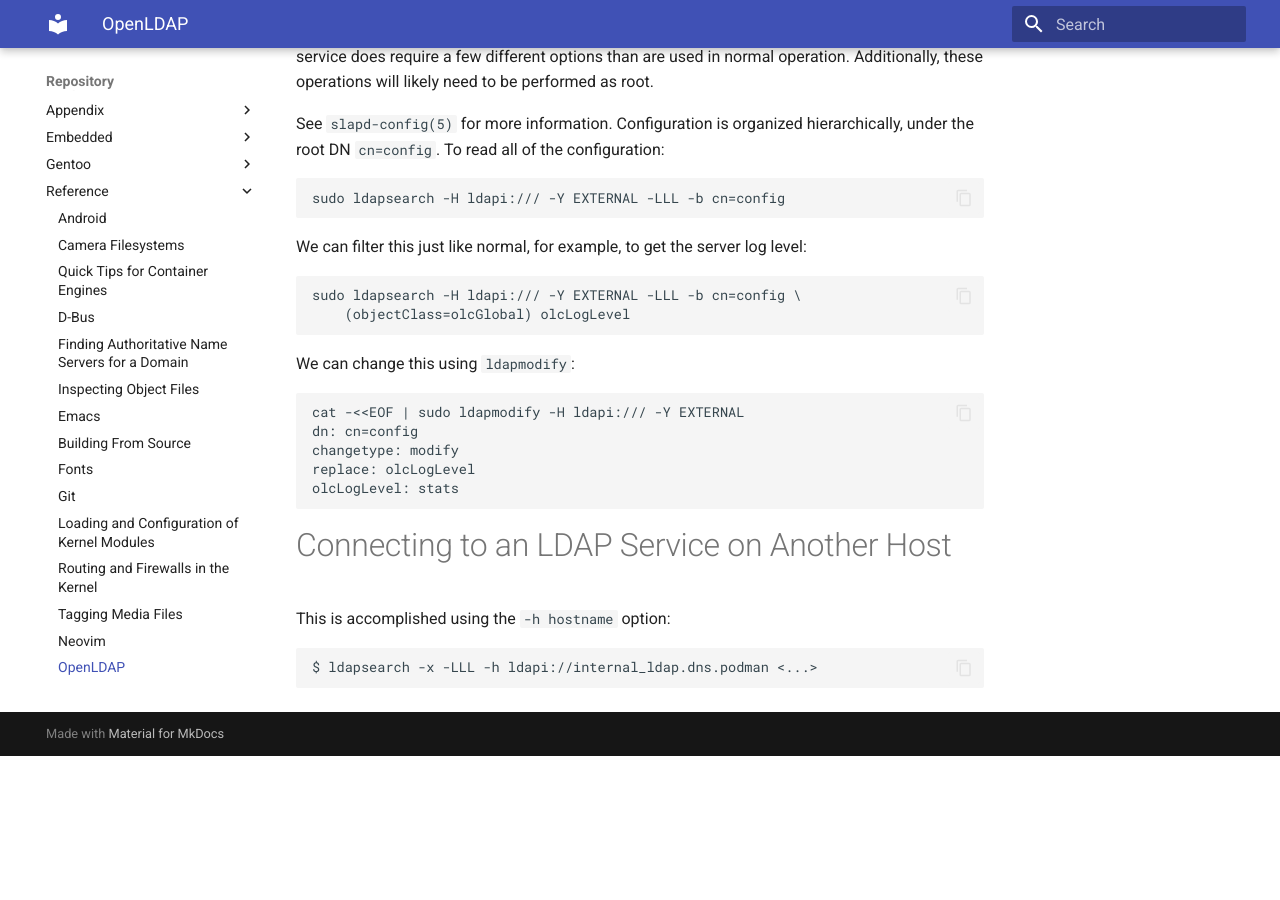
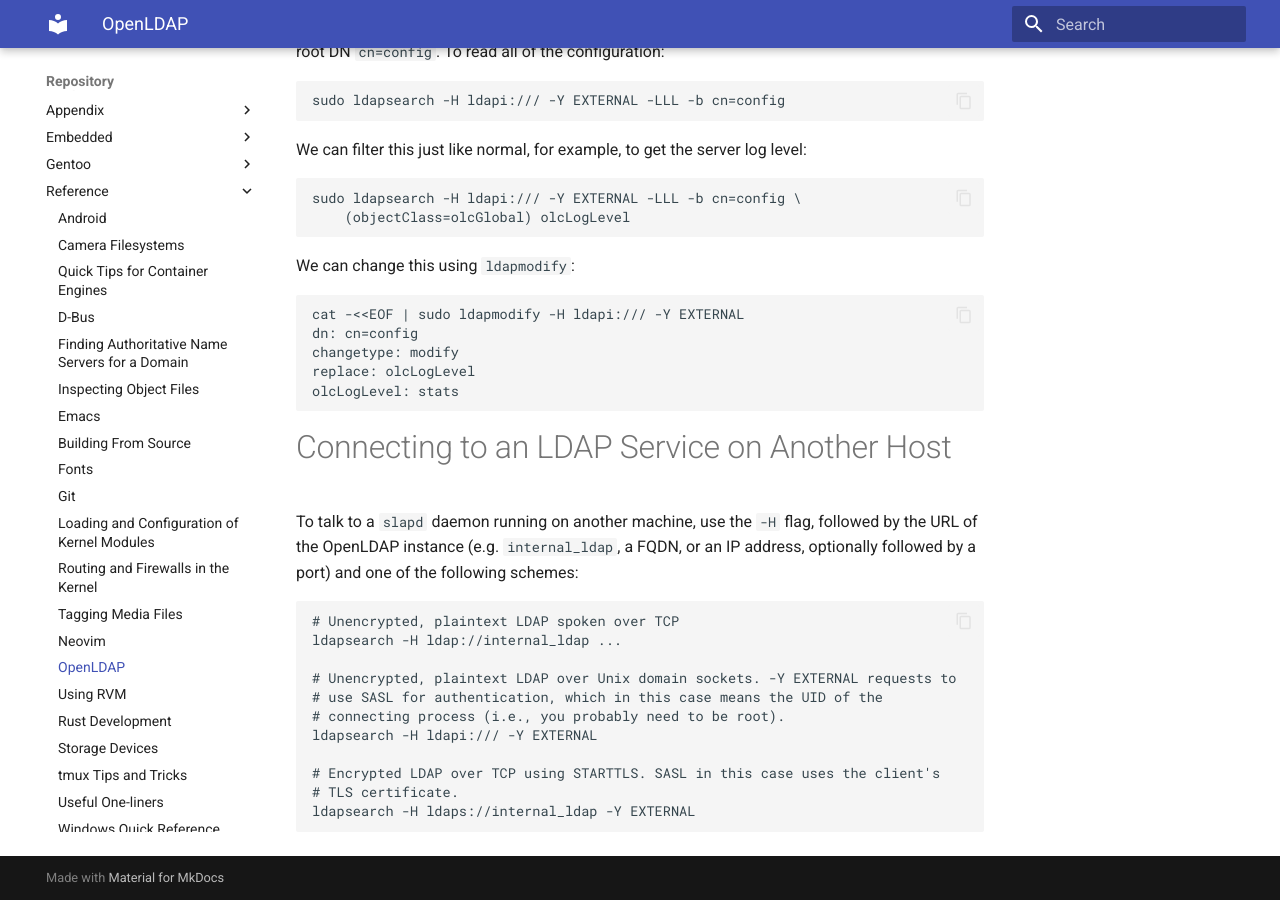
Before and after one commit to AmateurECE/twardyece-repository, an MkDocs documentation site: the page built from docs/Reference/OpenLDAP.md, in a window 1280 px wide and 900 px high, scrolled down 4276 px. Built offline with MkDocs 1.6.1 and Material for MkDocs 9.7.7, drawn with Linux system fonts in a browser that asks for light colours; before the commit the page ends 5032 px from its top, so only the background shows below that; some of the changed text lies outside the part shown.

Commit message:
Fix an error in the LDAP documents

````diff
--- a/docs/Reference/OpenLDAP.md
+++ b/docs/Reference/OpenLDAP.md
@@ -22,6 +22,7 @@ directory, the administrator DN is
 `'cn=admin,dc=edtwardy,dc=hopto,dc=org'`.
 
 # Reconfiguring and Finding North
+
 When `slapd` is installed, especially on Debian, apt may not request
 full configuration from the user, and may incorrectly determine the DNS domain
 name of the system. To reconfigure the package, simply use `dpkg`:
@@ -34,12 +35,6 @@ Next, it can be useful to determine the DN of the server:
 
 ```
 ldapsearch -x -s base -b "" namingContexts
-```
-
-To talk to a `slapd` daemon running on another machine:
-
-```
-ldapsearch -h <hostName> ...
 ```
 
 For a server with the FQDN `edtwardy.hopto.org`, this would produce
@@ -237,8 +232,20 @@ olcLogLevel: stats
 
 # Connecting to an LDAP Service on Another Host
 
-This is accomplished using the `-h hostname` option:
+To talk to a `slapd` daemon running on another machine, use the `-H` flag,
+followed by the URL of the OpenLDAP instance (e.g. `internal_ldap`, a FQDN, or
+an IP address, optionally followed by a port) and one of the following schemes:
 
 ```
-$ ldapsearch -x -LLL -h ldapi://internal_ldap.dns.podman <...>
+# Unencrypted, plaintext LDAP spoken over TCP
+ldapsearch -H ldap://internal_ldap ...
+
+# Unencrypted, plaintext LDAP over Unix domain sockets. -Y EXTERNAL requests to
+# use SASL for authentication, which in this case means the UID of the
+# connecting process (i.e., you probably need to be root).
+ldapsearch -H ldapi:/// -Y EXTERNAL
+
+# Encrypted LDAP over TCP using STARTTLS. SASL in this case uses the client's
+# TLS certificate.
+ldapsearch -H ldaps://internal_ldap -Y EXTERNAL
 ```
````
